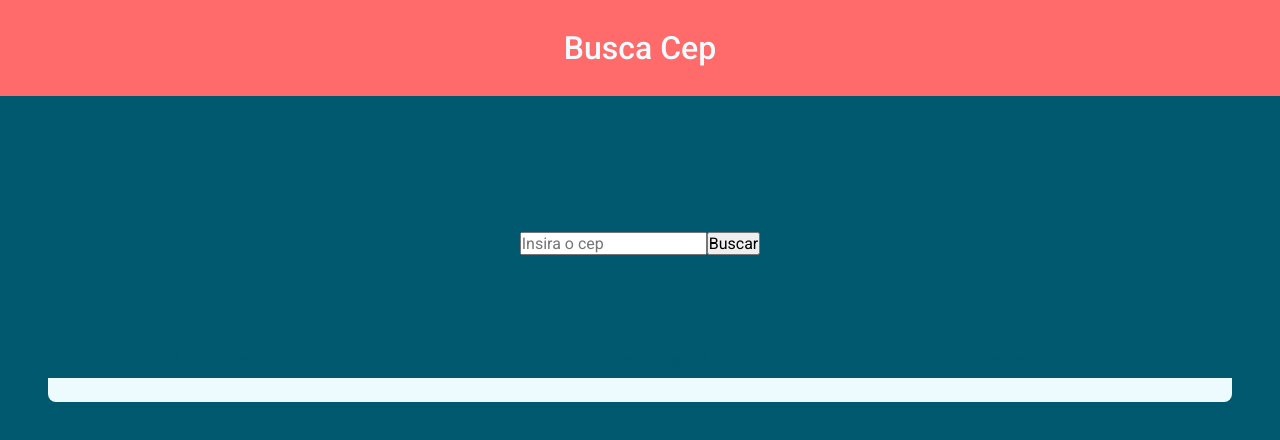
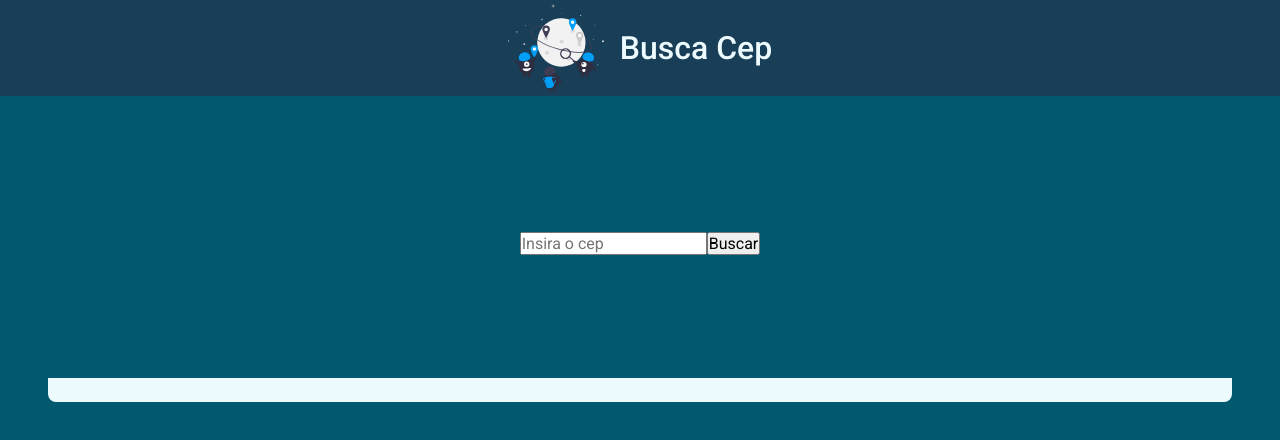
Before and after one commit to Coldiblaster/search-zip-code-front-end, a React (Create React App) app: page / in a window 1280 px wide. Shown: the top 440 px of the page. Built offline with nearby package versions, Linux system fonts and the light colour scheme.

Commit message:
feat: add logo

```diff
--- a/src/components/Header/index.tsx
+++ b/src/components/Header/index.tsx
@@ -1,8 +1,11 @@
+import Logo from '../../assets/logo.svg';
+
 import { Container } from './styles';
 
 export function Header() {
   return (
     <Container>
+      <img src={Logo} alt="Logo" />
       <h1>Busca Cep</h1>
     </Container>
   );
--- a/src/components/Header/styles.ts
+++ b/src/components/Header/styles.ts
@@ -1,7 +1,7 @@
 import styled from 'styled-components';
 
 export const Container = styled.div`
-  background: var(--red);
+  background: var(--darkBlue);
   color: var(--text);
 
   height: 96px;
@@ -10,4 +10,11 @@ export const Container = styled.div`
   display: flex;
   justify-content: center;
   align-items: center;
+
+  gap: 1rem;
+
+  img {
+    width: 6rem;
+    height: 6rem;
+  }
 `;
```
